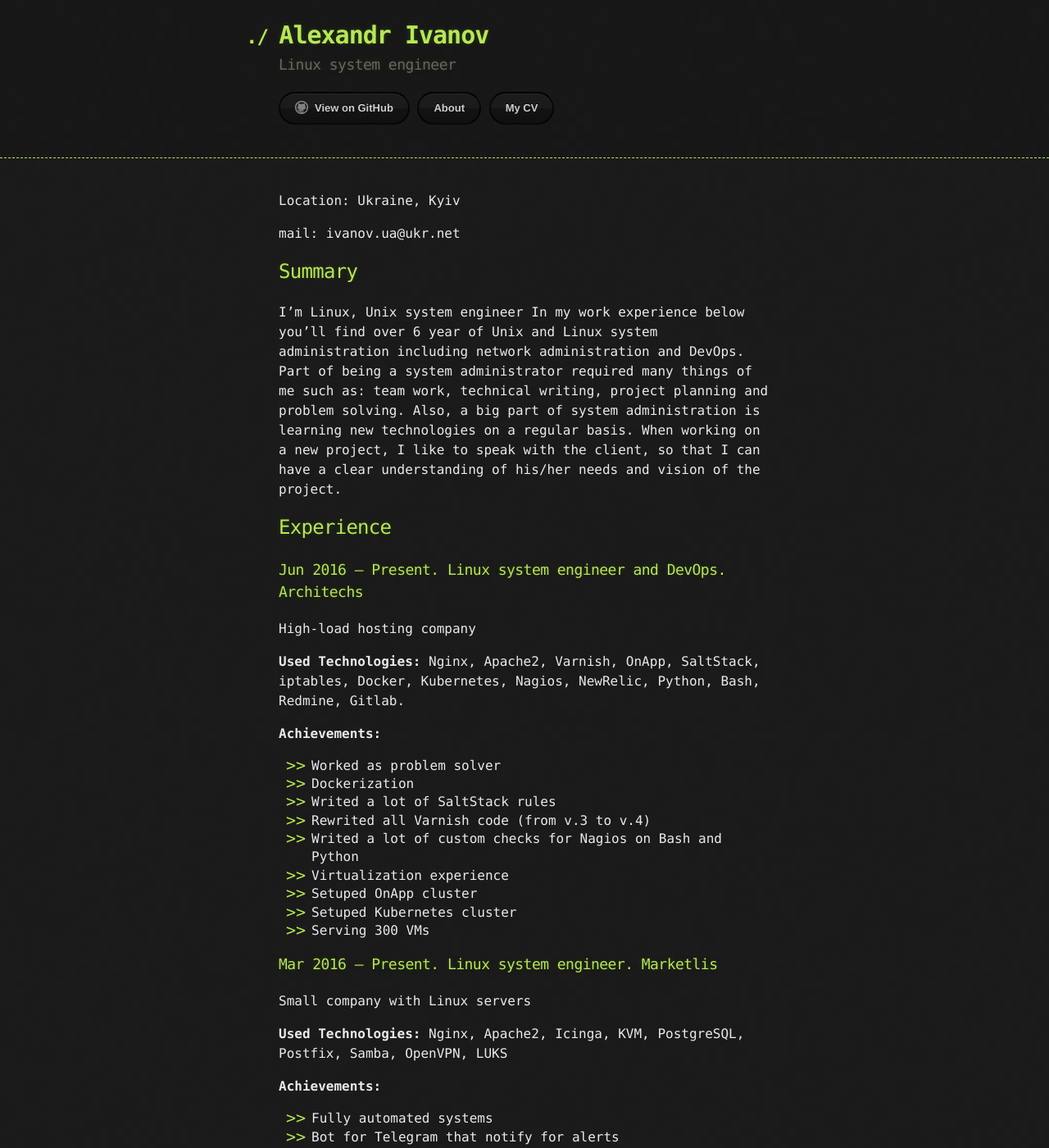
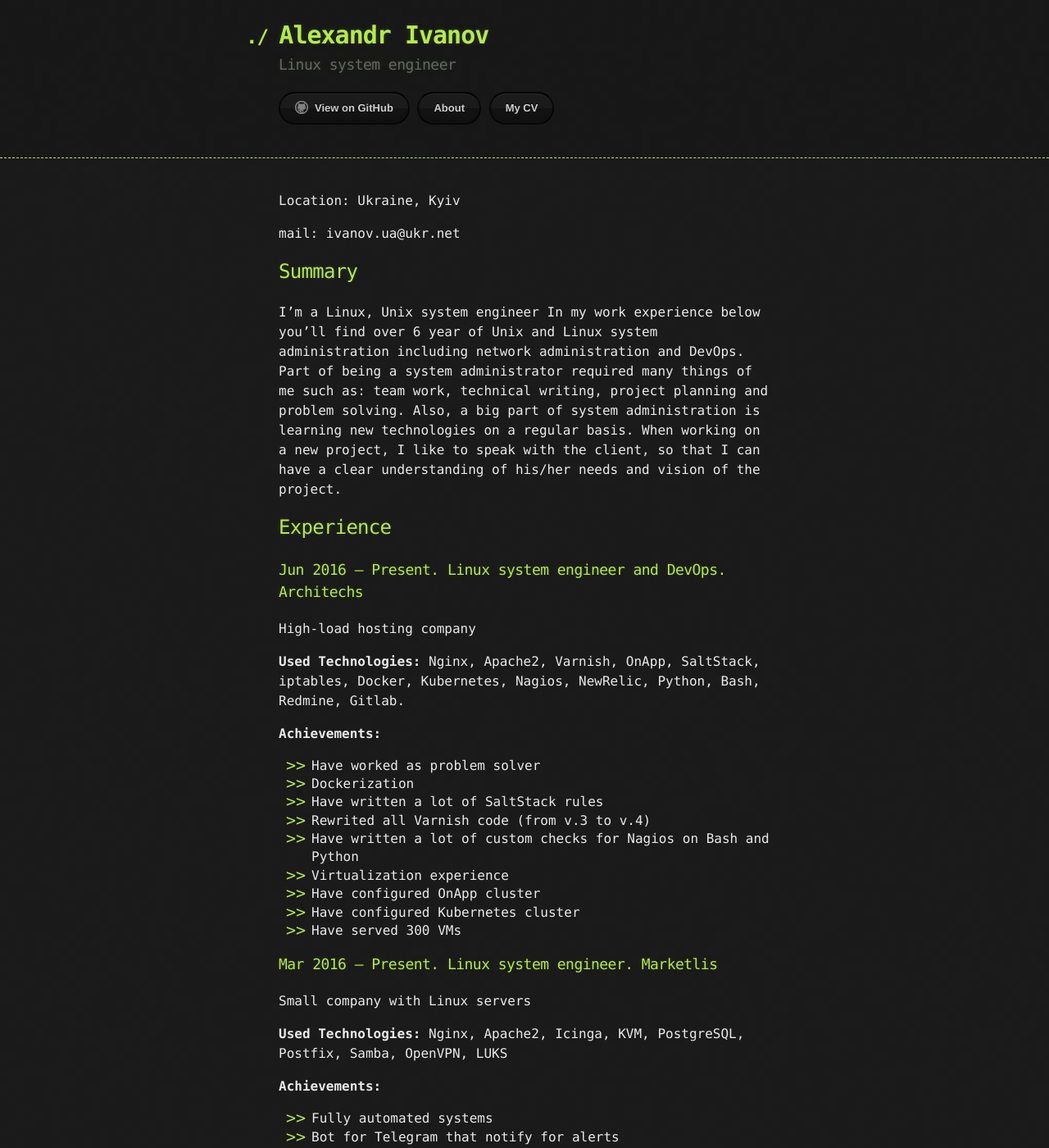
Before and after one commit to ivanovUA/ivanovua.github.io, a Jekyll site: the page built from cv.md, in a window 1280 px wide and 1400 px high. Shown: the whole window at 82% size. Built offline with Jekyll 4.4.1, drawn with Linux system fonts in a browser that asks for light colours; some of the changed text lies outside the part shown.

Commit message:
Update cv.md

```diff
--- a/cv.md
+++ b/cv.md
@@ -6,7 +6,7 @@ Location: Ukraine, Kyiv
 
 mail: ivanov.ua@ukr.net
 ## Summary
-I'm Linux, Unix system engineer
+I'm a Linux, Unix system engineer
 In my work experience below you'll find over 6 year of Unix and Linux system administration including network administration and DevOps. Part of being a system administrator required many things of me such as: team work, technical writing, project planning and problem solving. Also, a big part of system administration is learning new technologies on a regular basis. When working on a new project, I like to speak with the client, so that I can have a clear understanding of his/her needs and vision of the project.
 
 ## Experience
@@ -17,15 +17,15 @@ High-load hosting company
 **Used Technologies:** Nginx, Apache2, Varnish, OnApp, SaltStack, iptables, Docker, Kubernetes, Nagios, NewRelic, Python, Bash, Redmine, Gitlab.
 
 **Achievements:**
-  * Worked as problem solver
+  * Have worked as problem solver
   * Dockerization
-  * Writed a lot of SaltStack rules
+  * Have written a lot of SaltStack rules
   * Rewrited all Varnish code (from v.3 to v.4)
-  * Writed a lot of custom checks for Nagios on Bash and Python
+  * Have written a lot of custom checks for Nagios on Bash and Python
   * Virtualization experience
-  * Setuped OnApp cluster
-  * Setuped Kubernetes cluster
-  * Serving 300 VMs
+  * Have configured OnApp cluster
+  * Have configured Kubernetes cluster
+  * Have served 300 VMs
 
 ### Mar 2016 — Present. Linux system engineer. Marketlis
 Small company with Linux servers
@@ -35,18 +35,18 @@ Small company with Linux servers
 **Achievements:**
   * Fully automated systems
   * Bot for Telegram that notify for alerts
-  * Fully configured firewall with failover
-  * Setuped backups
-  * Setuping crypto-volumes
+  * Have fully configured firewall with failover
+  * Have configured backups
+  * Have configured crypto-volumes
 
 ### Mar 2015 — May 2016. Senior linux engineer. NASOA
 Business school
 
 **Achievements:**
   * Manager work
-  * Planing projects
-  * Planing shifts
-  * Testing new software
+  * Have planned projects
+  * Have planned shifts
+  * Have tested new software
 
 ### Feb 2015 — May 2015. Linux engineer. NASOA
 Business school
@@ -60,15 +60,15 @@ Business school
 Business school
 
 **Achievements:**
-  * Setup linux systems for production
+  * Have setuped linux systems for production
   * Help fix troubles for linux engineers
 
 ## Skills
   * Enjoy to be a mentor for beginners
-  * I am constantly learning
+  * I constantly learning
   * Have experience (testing, infrastructure, development, communication with customers, documentation, project management)
-  * I am appreciate the reliability, sustainability and productivity of the software
-  * I like to solve problems that seems like a unsolvable
+  * I appreciate the reliability, sustainability and productivity of the software
+  * I like to solve problems that seems unsolvable
 
 ## Expectations from work
   * Ability to use at least 50% of the skills already available
```
